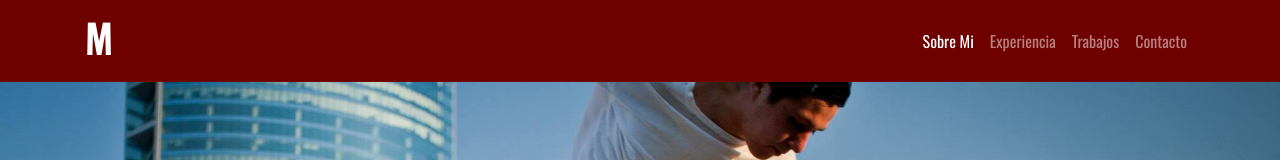
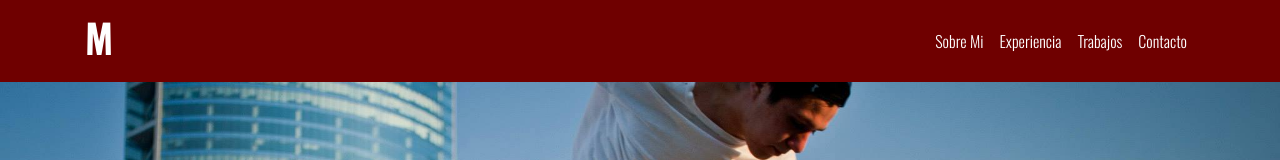
Before and after one commit to jpredon90/Mi-Portafolio, a plain HTML site: page index.html in a window 1280 px wide. Shown: the top 160 px of the page. Drawn offline with nearby package versions, Linux system fonts and the light colour scheme; a script that the page names is missing.

Commit message:
primer commit en la rama-01

```diff
--- a/assets/css/style.css
+++ b/assets/css/style.css
@@ -8,9 +8,10 @@ body {
   background-color: #6f0000;
 }
 
-/* .navbar li a{
+.navbar li a{
 color: white!important;
-} */
+font-weight: 300;
+}
 
 
 li nav{
--- a/index.html
+++ b/index.html
@@ -28,7 +28,7 @@
         <li class="nav-item active">
           <a class="nav-link" href="#about">Sobre Mi<span class="sr-only">(current)</span></a>
         </li>
-        <li class="nav-item text-white">
+        <li class="nav-item">
           <a class="nav-link" href="#xp">Experiencia</a>
         </li>
         <li class="nav-item">
```
